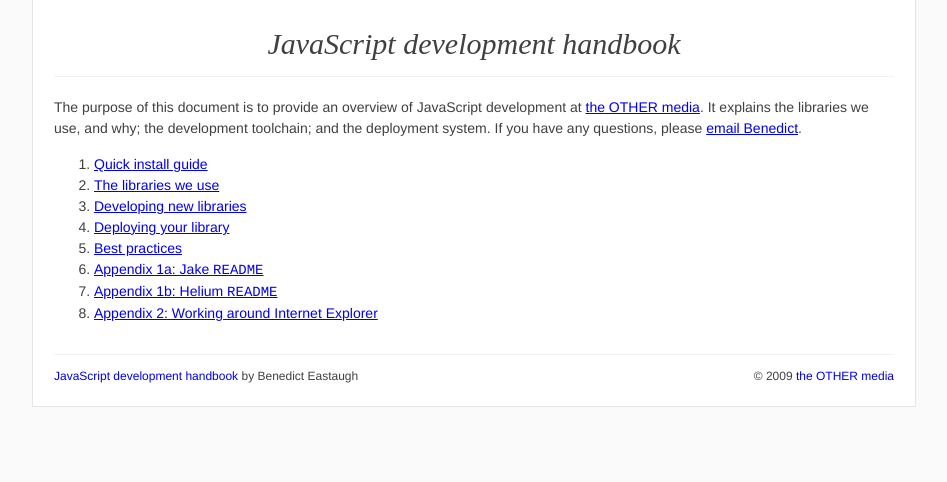
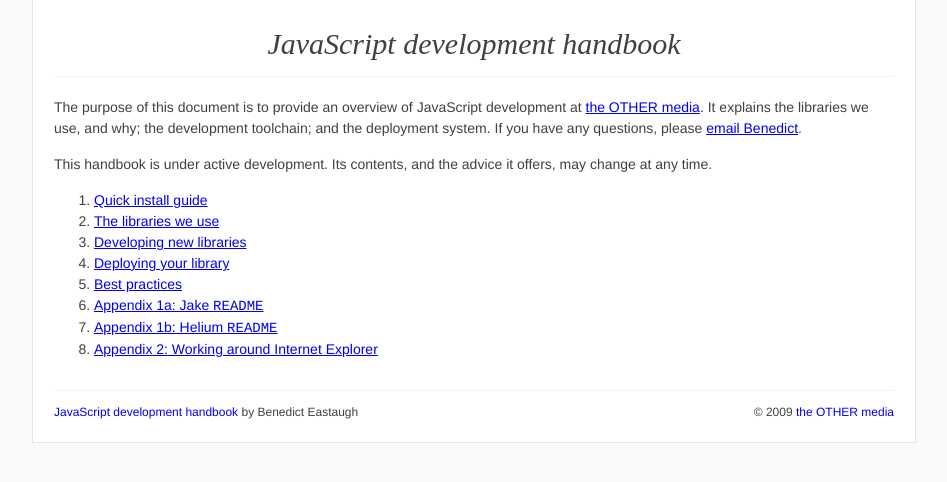
Before and after one commit to othermedia/js-handbook, a Jekyll site: the page built from index.md, in a window 1280 px wide. Shown: the top 482 px of the page, without its empty margins (166-1113 px from the left). Built offline with Jekyll 4.4.1, drawn with Linux system fonts in a browser that asks for light colours; Markdown is read by kramdown in place of the engine named in the settings.

Commit message:
Disclaimer.

```diff
--- a/index.md
+++ b/index.md
@@ -11,3 +11,6 @@ questions, please [email Benedict][email].
 
   [tom]:   http://othermedia.com/
   [email]: mailto:benedict.eastaugh@othermedia.com
+
+This handbook is under active development. Its contents, and the advice it
+offers, may change at any time.
```
